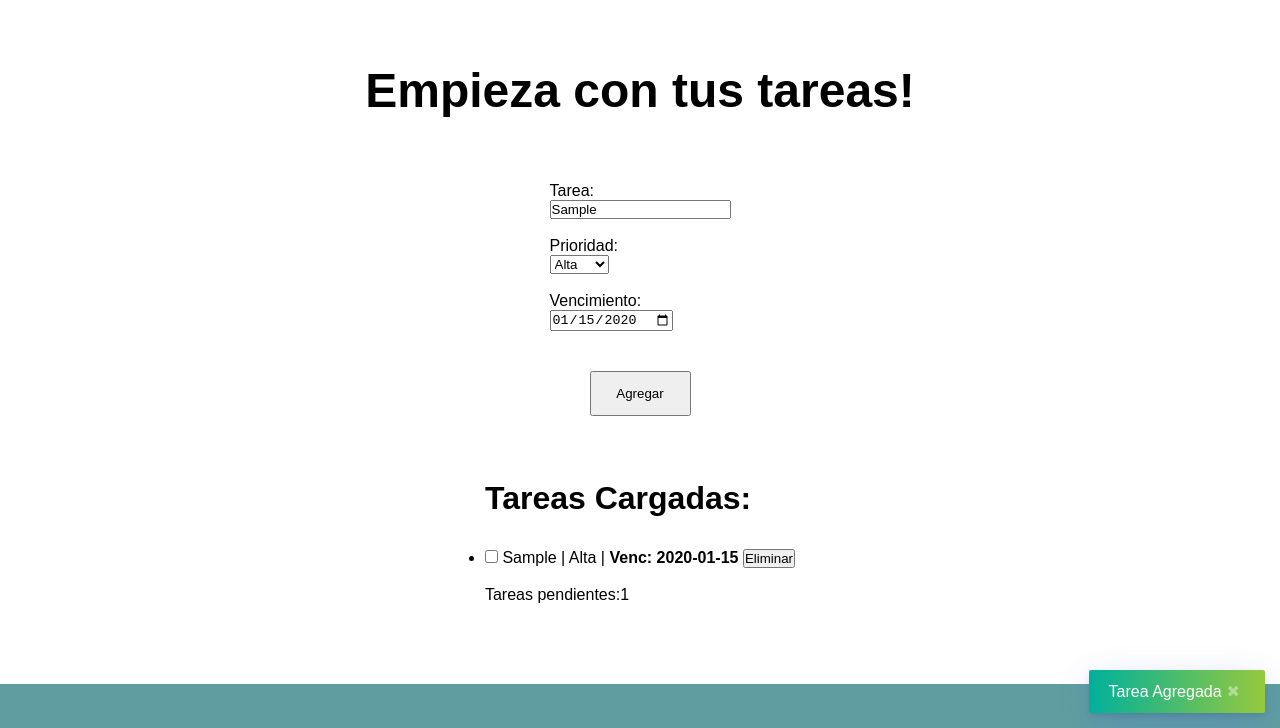
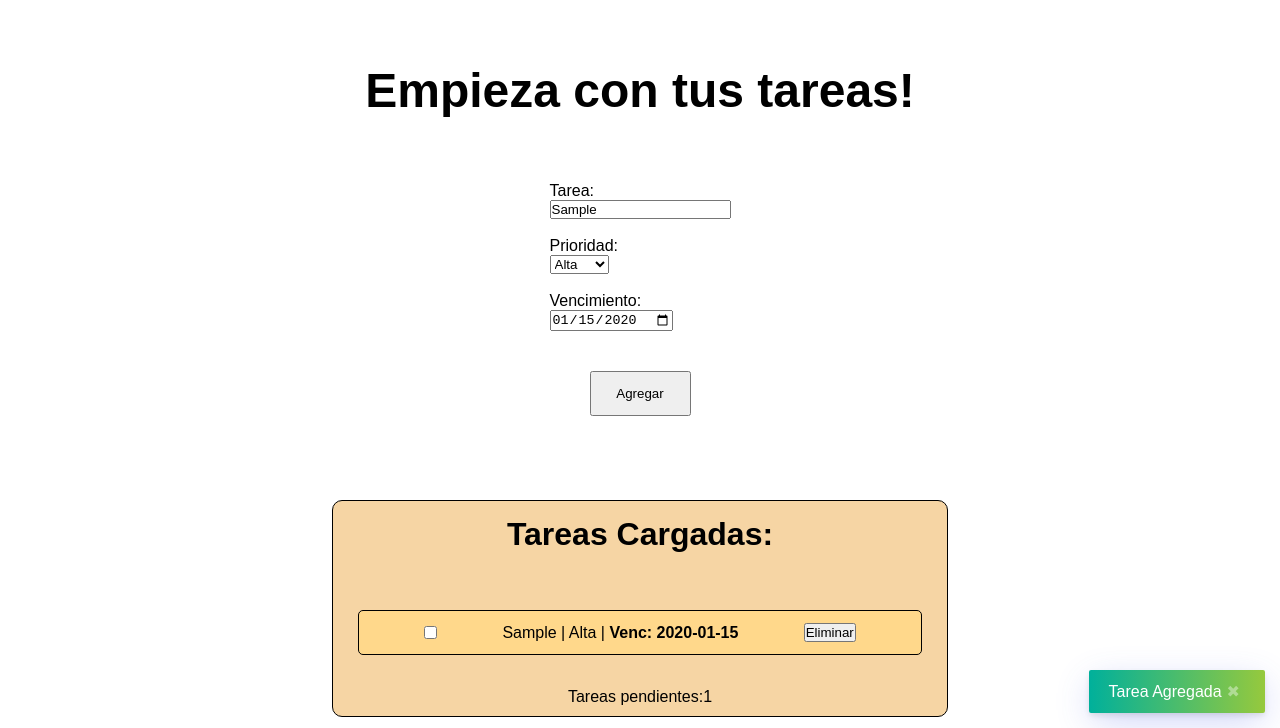
Before and after one commit to Zzsumo/ProyectoJavaScript-, a website: page pags/tasks.html in a window 1280 px wide. Both pictures are taken after typing "Sample", "2020-01-15" into the empty fields and a click on the button "Agregar". Shown: the part 72-800 px from the top of the page. Drawn offline with nearby package versions, Linux system fonts and the light colour scheme.

Commit message:
estilo items

```diff
--- a/pags/tasks.html
+++ b/pags/tasks.html
@@ -61,7 +61,7 @@
           <button id="btnAgregar">Agregar</button>
         </div>
       </section>
-      <section class="tarasCargadas">
+      <section class="tareasCargadas">
         <h2>Tareas Cargadas:</h2>
         <div class="taras">
           <ul id="listaTareas"></ul>
--- a/scripts/app.js
+++ b/scripts/app.js
@@ -11,12 +11,14 @@ const renderizarTareas = () => {
   listaTareas.innerHTML = "";
   tareas.forEach((tareas) => {
     const itemTarea = document.createElement("li");
+    itemTarea.classList.add("item");
     const checkbox = document.createElement("input");
+
     checkbox.type = "checkbox";
     checkbox.checked = tareas.completada;
     checkbox.addEventListener("change", () => completada(checkbox, tareas.id));
     const infoTarea = document.createElement("span");
-    infoTarea.innerHTML = ` ${tareas.nombre} | ${tareas.prioridad} | <strong>Venc: ${tareas.vencimiento}</strong> `;
+    infoTarea.innerHTML = `  ${tareas.nombre}  |  ${tareas.prioridad} |  <strong>Venc: ${tareas.vencimiento}</strong> `;
     const btnEliminar = document.createElement("button");
     btnEliminar.textContent = "Eliminar";
     btnEliminar.addEventListener("click", () => eliminarTarea(tareas.id));
--- a/scss/base/_ressets.scss
+++ b/scss/base/_ressets.scss
@@ -1,7 +1,9 @@
 * {
+  list-style-type: none;
   margin: 0;
   padding: 0;
   box-sizing: border-box;
+  text-decoration: none;
 }
 
 body {
--- a/scss/components/_foot.scss
+++ b/scss/components/_foot.scss
@@ -1,5 +1,5 @@
 .footer {
-  background-color: cadetblue;
+  background-color: #5f678e;
   padding: 80px 0;
 }
 .foot-row {
--- /dev/null
+++ b/scss/components/_objetosjs.scss
@@ -0,0 +1,27 @@
+.tareasCargadas {
+  text-align: center;
+  border-radius: 10px;
+  width: 55%;
+  height: auto;
+  margin: 20px auto;
+  background-color: #f6d5a4;
+  border: 1px solid black;
+  h2 {
+    padding-top: 15px;
+  }
+  .taras {
+    padding: 10px;
+    width: 100%;
+    text-align: center;
+  }
+  .item {
+    border: solid 1px black;
+    border-radius: 5px;
+    height: 45px;
+    margin: 15px;
+    display: flex;
+    justify-content: space-evenly;
+    align-items: center;
+    background-color: #ffd88b;
+  }
+}
--- a/scss/style.scss
+++ b/scss/style.scss
@@ -3,6 +3,7 @@
 @import "components/navbar";
 @import "components/banner";
 @import "components/foot";
+@import "components/objetosjs";
 @import "layout/mediaq";
 @import "layout/index";
 @import "layout/tasks";
```
Also changed, not shown: css/style.css, 1 other file.
